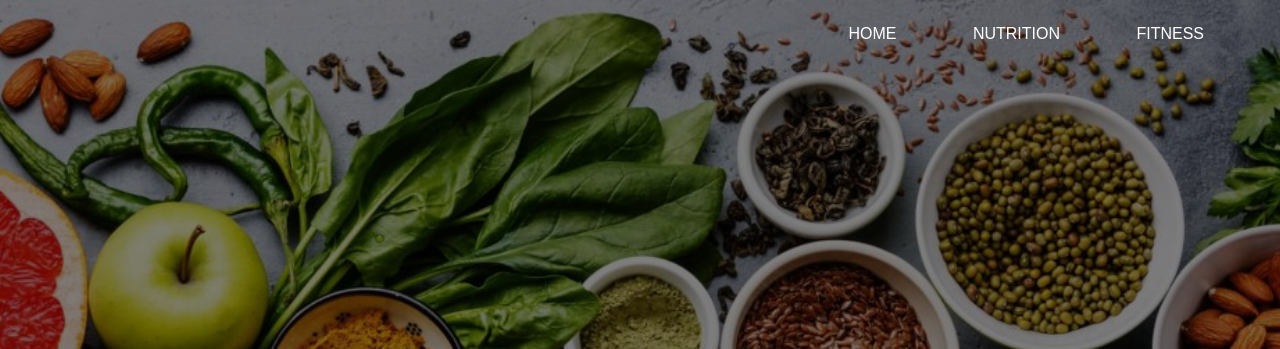
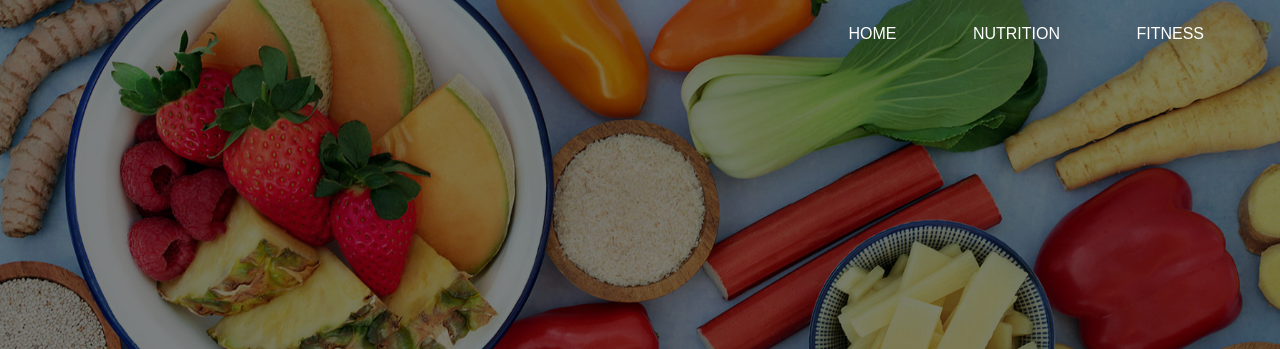
Before and after one commit to Katehampton/LegendLifeStyle, a plain HTML site: page index.html in a window 1280 px wide. Shown: the top 349 px of the page. Drawn offline with Linux system fonts and the light colour scheme.

Commit message:
Trying a different homepage background image

```diff
--- a/index.css
+++ b/index.css
@@ -5,7 +5,7 @@
     box-sizing: border-box;
 }
 .homepage {
-    background-image:linear-gradient(rgba(0,0,0,0.5),rgba(0,0,0,0.5)), url(homepage.jpg);
+    background-image:linear-gradient(rgba(0,0,0,0.5),rgba(0,0,0,0.5)), url(nutrition.jpg);
     height: 100vh;
     background-size: cover;
     background-position: center;
```
